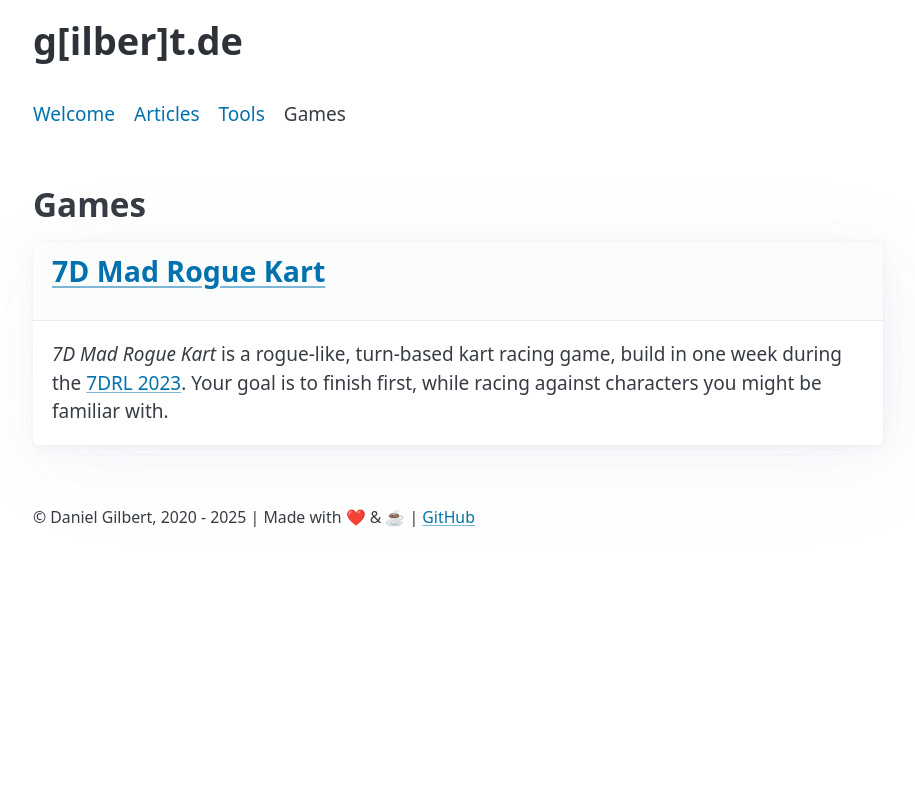
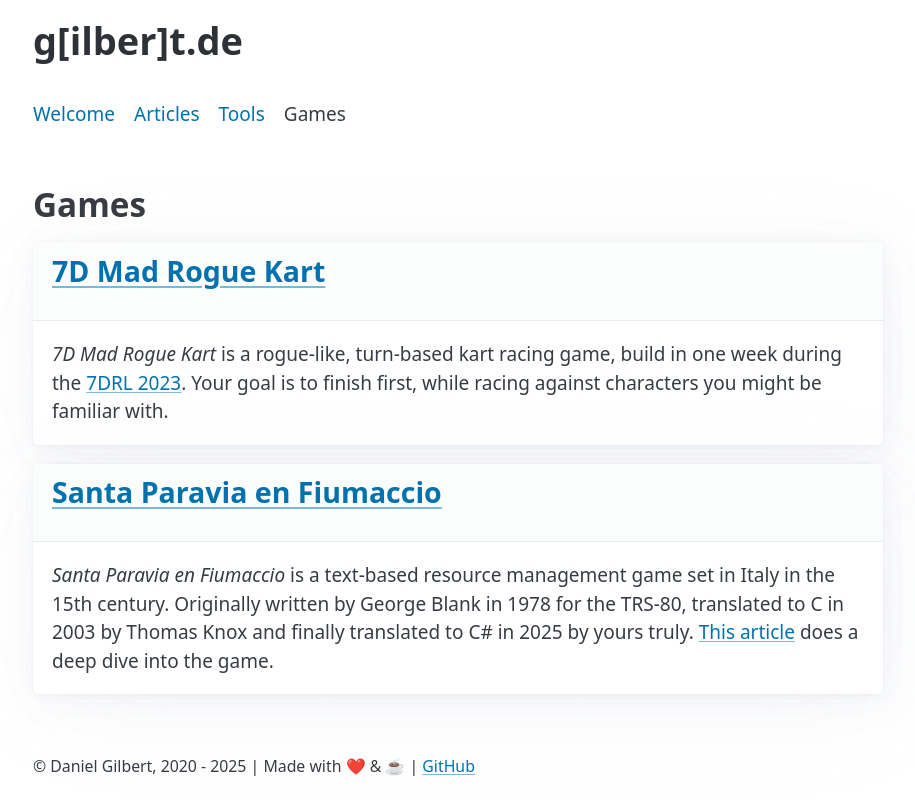
Before and after one commit to DanielGilbert/g5t.de, a website with bundled scripts: page public/games/index.html in a window 1280 px wide. Shown: the whole page, without its empty margins (182-1097 px from the left). Built offline with nearby package versions, Linux system fonts and the light colour scheme.

Commit message:
Updates the website and the games section

```diff
--- a/public/games/index.html
+++ b/public/games/index.html
@@ -30,6 +30,10 @@
                 <header><h3><a href="./7DMadRogueKart/">7D Mad Rogue Kart</a></h3></header>
                 <em>7D Mad Rogue Kart</em> is a rogue-like, turn-based kart racing game, build in one week during the <a href="https://itch.io/jam/7drl-challenge-2023">7DRL 2023</a>. Your goal is to finish first, while racing against characters you might be familiar with.
             </article>
+            <article>
+                <header><h3><a href="https://github.com/DanielGilbert/Paravia">Santa Paravia en Fiumaccio</a></h3></header>
+                <em>Santa Paravia en Fiumaccio</em> is a text-based resource management game set in Italy in the 15th century. Originally written by George Blank in 1978 for the TRS-80, translated to C in 2003 by Thomas Knox and finally translated to C# in 2025 by yours truly. <a href="https://g5t.de/articles/20250709-santa-paravia/">This article</a> does a deep dive into the game.
+            </article>
         </section>
     </main>
 
```
Also changed, not shown: public/articles/20250709-santa-paravia/index.html (+1 -1 lines).
